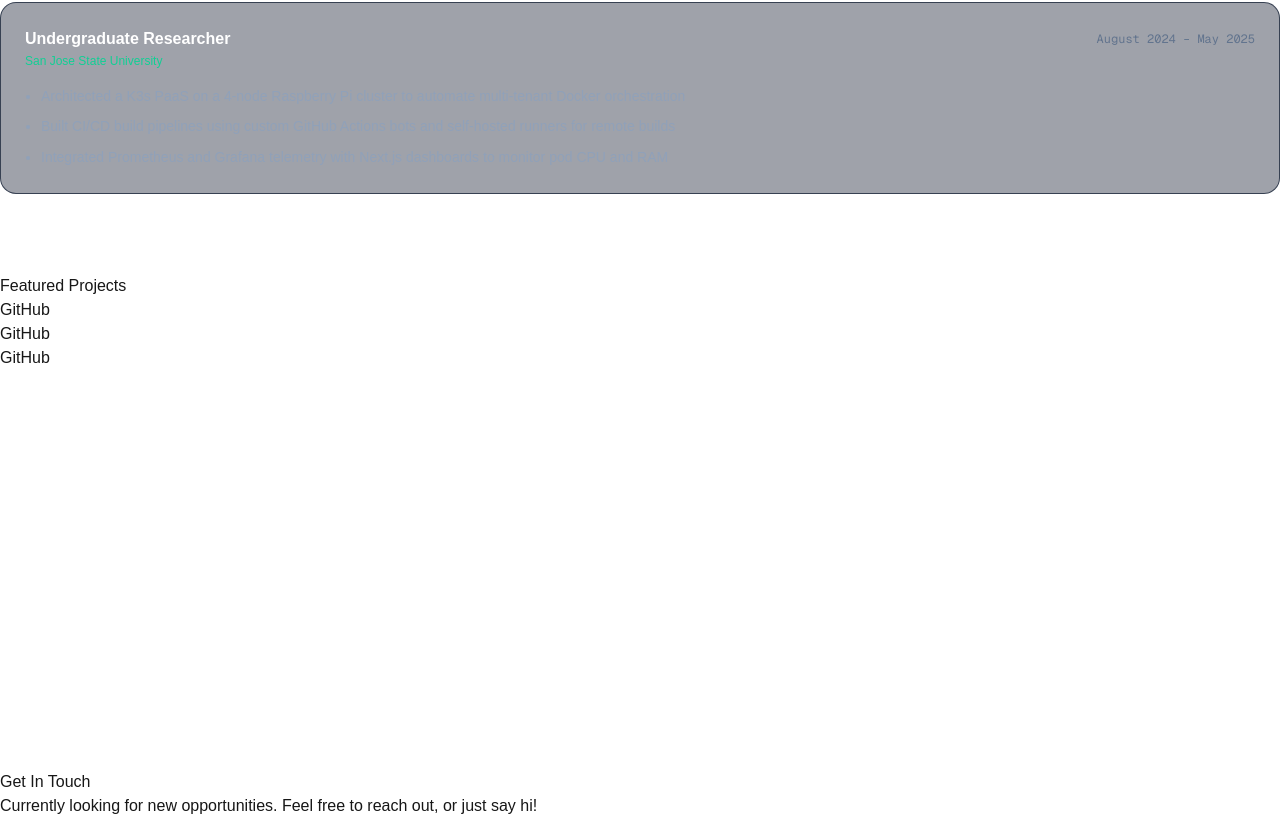
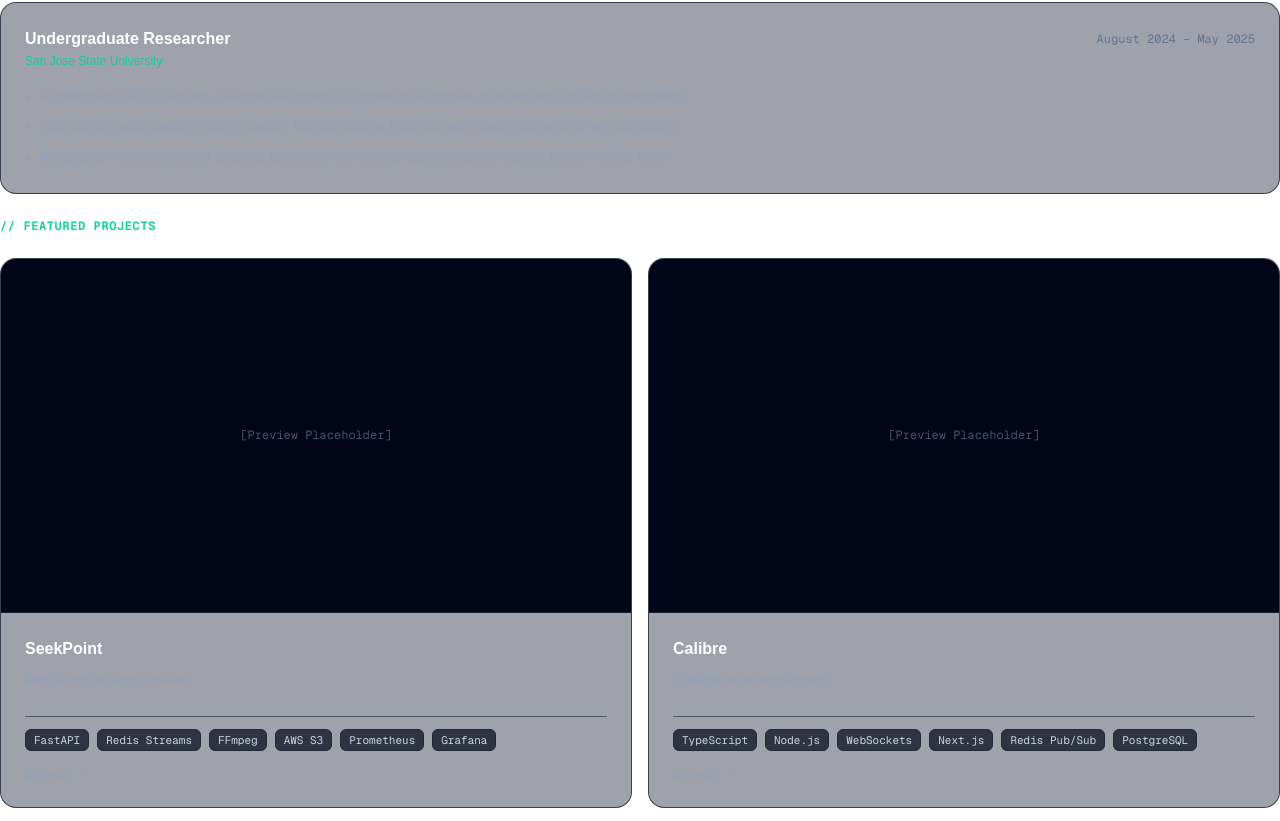
Before and after one commit to aeiouny/portfolio, a Next.js app: page / in a window 1280 px wide. Shown: the part 1683-2504 px from the top of the page. Built offline with nearby package versions, Linux system fonts and the light colour scheme.

Commit message:
restyle project layout and add project placeholders for testing (#9)

```diff
--- a/app/components/ProjectCard.tsx
+++ b/app/components/ProjectCard.tsx
@@ -6,6 +6,7 @@ interface ProjectProps {
     techStack: string[];
     githubUrl: string;
     liveUrl?: string;
+    imageUrl?: string;
 }
 
 export default function ProjectCard({
@@ -14,40 +15,81 @@ export default function ProjectCard({
   techStack,
   githubUrl,
   liveUrl,
+  imageUrl,
 }: ProjectProps) {
   return (
-        <article>
+    <article className="group overflow-hidden rounded-2xl border border-slate-800/80 bg-slate-900/40 transition-all hover:border-slate-700 hover:bg-slate-900/70 flex flex-col justify-between">
+
+      {/* Top Section: Optional Thumbnail + Info */}
       <div>
-                <h3>{title}</h3>
-                <p>{description}</p>
+        {/* Project Thumbnail / Preview */}
+        <div className="relative aspect-video w-full overflow-hidden border-b border-slate-800/80 bg-slate-950">
+          {imageUrl ? (
+            <img
+              src={imageUrl}
+              alt={title}
+              className="h-full w-full object-cover transition-transform duration-300 group-hover:scale-105"
+            />
+          ) : (
+            // Clean Fallback pattern when no screenshot is added yet
+            <div className="flex h-full w-full items-center justify-center bg-slate-950/60 font-mono text-xs text-slate-600">
+              [Preview Placeholder]
+            </div>
+          )}
         </div>
 
-            <div>
-                <div>
+        {/* Title & Description */}
+        <div className="p-6 space-y-2">
+          <h3 className="text-base font-semibold text-white group-hover:text-emerald-400 transition-colors">
+            {title}
+          </h3>
+          <p className="text-xs sm:text-sm text-slate-400 leading-relaxed">
+            {description}
+          </p>
+        </div>
+      </div>
+
+      {/* Bottom Section: Tech Stack & Action Links */}
+      <div className="p-6 pt-0 space-y-4">
+
+        {/* Tech Stack Badges */}
+        <div className="flex flex-wrap gap-2 font-mono text-[11px] pt-3 border-t border-slate-800/60">
           {techStack.map((tech) => (
-                        <span key={tech}>{tech}</span>
+            <span
+              key={tech}
+              className="rounded-md border border-slate-800 bg-slate-950/70 px-2 py-0.5 text-slate-300"
+            >
+              {tech}
+            </span>
           ))}
         </div>
 
-                <div>
+        {/* Links */}
+        <div className="flex items-center gap-4 font-mono text-xs">
+          {githubUrl && (
             <a
               href={githubUrl}
               target="_blank"
               rel="noreferrer"
+              className="text-slate-400 hover:text-emerald-400 transition-colors"
             >
-                        GitHub
+              GitHub ↗
             </a>
-                    {liveUrl && (
+          )}
+
+          {Boolean(liveUrl) && (
             <a
               href={liveUrl}
               target="_blank"
               rel="noreferrer"
+              className="text-emerald-400 hover:text-emerald-300 transition-colors font-semibold"
             >
-                            Live Demo
+              Live Demo ↗
             </a>
           )}
         </div>
+
       </div>
     </article>
-    )
+  );
 }
--- a/app/components/Projects.tsx
+++ b/app/components/Projects.tsx
@@ -2,39 +2,57 @@ import ProjectCard from './ProjectCard'
 
 const projects = [
     {
-        title: '',
-        description: '',
-        techStack: [],
-        githubUrl: '',
+        title: 'SeekPoint',
+        description: 'Media Processing Pipeline',
+        techStack: ['FastAPI', 'Redis Streams', 'FFmpeg', 'AWS S3', 'Prometheus', 'Grafana'],
+        githubUrl: 'https://github.com/aeiouny/seekpoint',
         liveUrl: ''
     },
     {
-        title: '',
-        description: '',
-        techStack: [],
+        title: 'Calibre',
+        description: 'Collaborative Workspace',
+        techStack: ['TypeScript', 'Node.js', 'WebSockets', 'Next.js', 'Redis Pub/Sub', 'PostgreSQL'],
+        githubUrl: 'https://github.com/aeiouny/calibre',
+    },
+    {
+        title: 'Allot',
+        description: 'Campus Resource Scheduling Platform',
+        techStack: ['Spring Boot, PostgreSQL, Redis, Next.js, Docker'],
         githubUrl: '',
     },
     {
-        title: '',
+        title: 'Campus Marketplace',
+        description: 'E-Commerce Platform for Students',
+        techStack: ['Spring Boot', 'PostgreSQL', 'Next.js', 'AWS S3', 'JWT', 'OpenAI API'],
+        githubUrl: '',
+    },
+    {
+        title: 'Fren2Meet',
+        description: 'Collaborative Group Scheduling Platform',
+        techStack: ['React', 'Node.js', 'Express.js', 'MongoDB', 'JWT'],
+        githubUrl: '',
+    },
+    {
+        title: 'EmToCha',
         description: '',
         techStack: [],
-        githubUrl: '',
+        githubUrl: 'https://github.com/aeiouny/EMTOCHA',
     }
 
 ];
 
 export default function Projects() {
   return (
-        <section id="projects" className="py-20">
-            <div>
-                <h2>Featured Projects</h2>
-            </div>
+    <section id="projects" className="space-y-6 pt-6">
+      <h2 className="font-mono text-xs font-semibold tracking-wider uppercase text-emerald-400">
+        // Featured Projects
+      </h2>
 
-            <div>
+      <div className="grid grid-cols-1 sm:grid-cols-2 gap-4">
         {projects.map((project) => (
           <ProjectCard key={project.title} {...project} />
         ))}
       </div>
     </section>
-    )
+  );
 }
```
Lines whose indentation alone changed are shown as unchanged.
